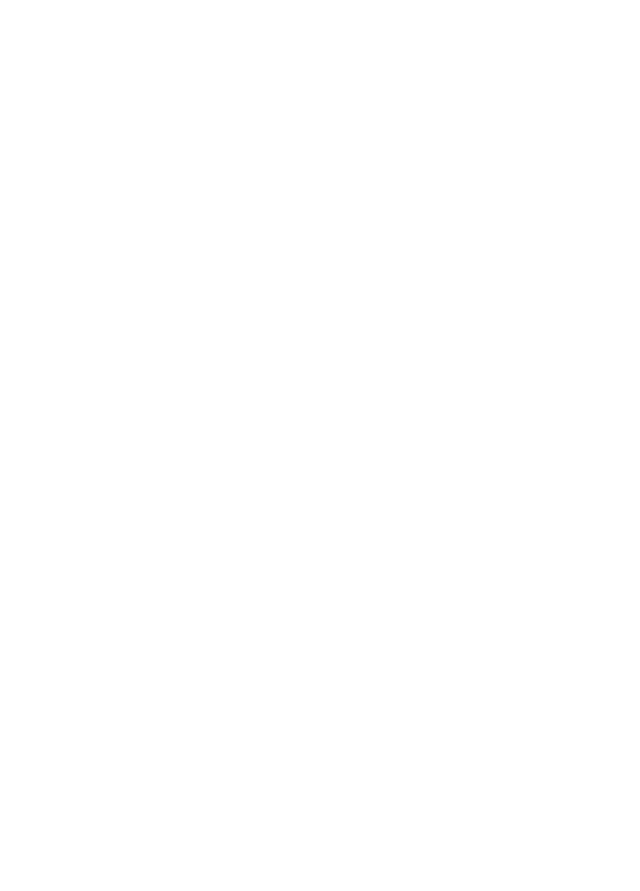
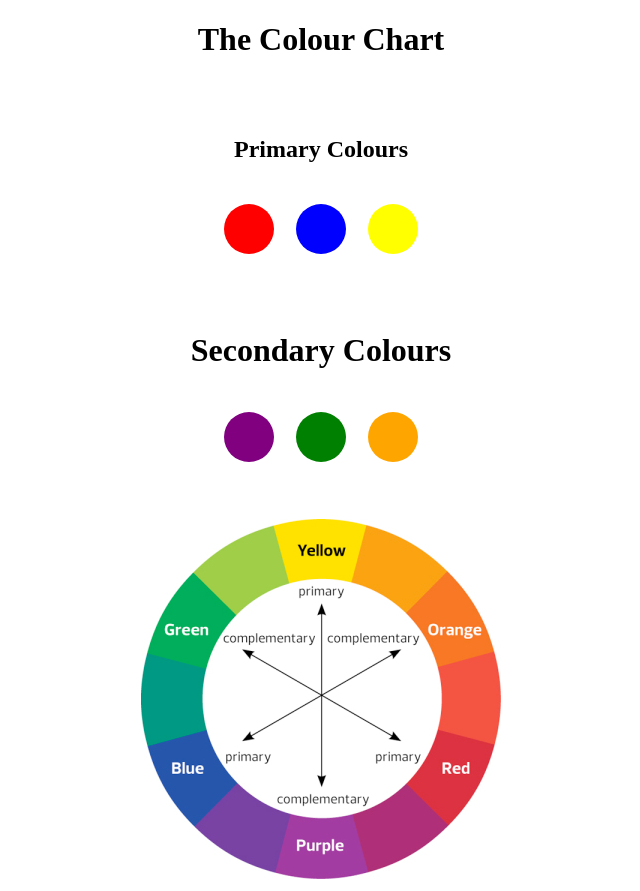
Before and after one commit to legitnewoob/monthomern, a plain HTML site: page tasks/task0/index.html in a window 1280 px wide. Shown: the whole page, without its empty margins (319-959 px from the left). Before the commit the page ends 800 px from the top, so only its background shows below. Drawn offline with Linux system fonts and the light colour scheme.

Commit message:
Made the changes as per the task0...hope you like it :p

```diff
--- a/tasks/task0/index.html
+++ b/tasks/task0/index.html
@@ -5,6 +5,76 @@
     <meta http-equiv="X-UA-Compatible" content="IE=edge" />
     <meta name="viewport" content="width=device-width, initial-scale=1.0" />
     <title>Colour Wheel</title>
+  <style>
+    .circle1,.circle2,.circle3,.circle4,.circle5,.circle6{
+      height: 50px;
+      width: 50px;
+      border-radius: 70%;
+    }
+    .circle1{background-color: red;}
+    .circle2{background-color: blue;}
+    .circle3{background-color:yellow;}
+    .circle4{background-color:purple ;}
+    .circle5{background-color:green;}
+    .circle6{background-color:orange;}
+  </style>
   </head>
-  <body></body>
+<body>
+<div align="center">
+  <h1>The Colour Chart</h1>
+  <br>
+  <br>
+  <h2>Primary Colours</h2>
+  <table cellspacing=20px>
+  <tr>
+    <td>
+      <div class="circle1"></div>
+
+    </td>
+    <td>
+      <div class="circle2"></div>
+    </td>
+    <td>
+      <div class="circle3"></div>
+    </td>
+
+
+  </tr>
+
+
+
+  </table>
+  <br>
+  <br>
+  <h1>Secondary Colours</h1>
+
+
+
+      <table cellspacing=20px>
+        <tr>
+          <td>
+            <div class="circle4"></div>
+
+          </td>
+          <td>
+            <div class="circle5"></div>
+          </td>
+          <td>
+            <div class="circle6"></div>
+          </td>
+
+
+        </tr>
+
+
+
+        </table>
+
+        <br>
+        <br>
+        <img src="../assets/color-wheel.jpg"
+
+</div>
+
+</body>
 </html>
```
Also changed, not shown: 1 other file.
